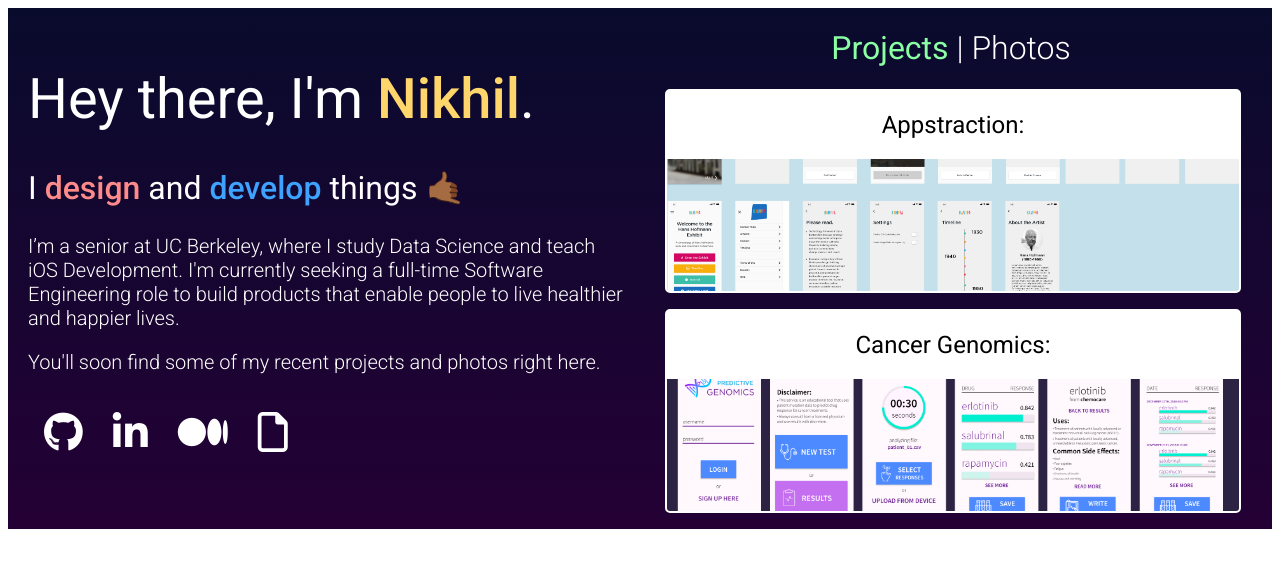
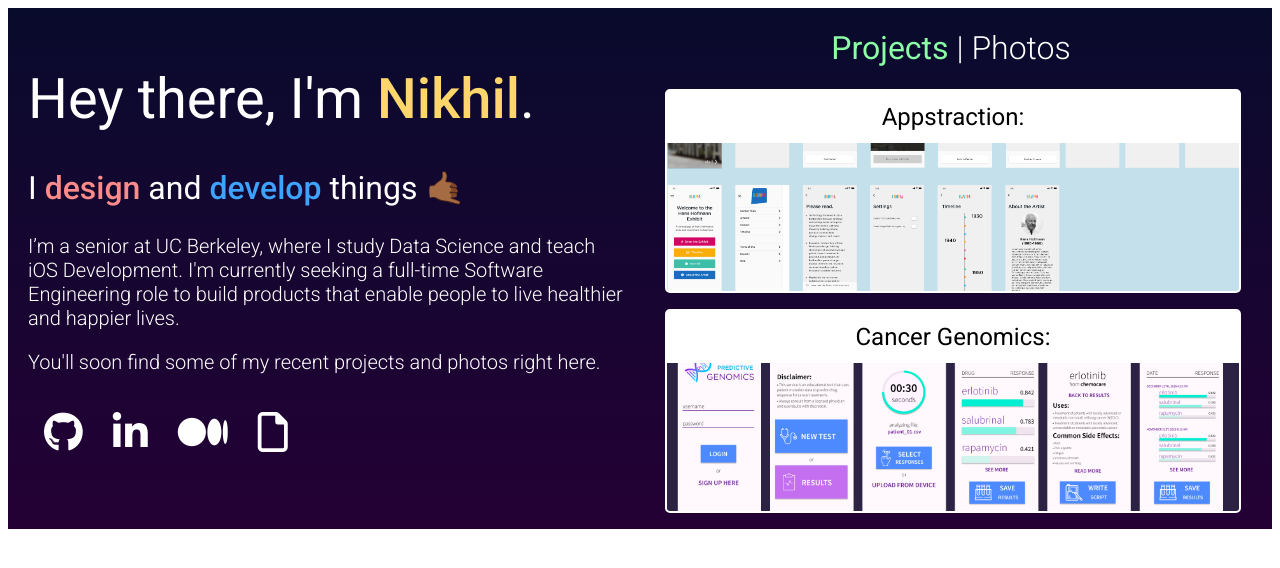
Before and after one commit to nyerasi/nyerasi.github.io, a React (Create React App) app: page / in a window 1280 px wide. Shown: the top 568 px of the page. Built offline with nearby package versions, Linux system fonts and the light colour scheme.

Commit message:
fixed card text margins to fit social icons

```diff
--- a/src/components/ProjectCard.js
+++ b/src/components/ProjectCard.js
@@ -74,13 +74,15 @@ const CardTitle = styled.h2`
   font-family: 'Roboto', sans-serif;
   font-weight: 400;
   font-size: 1.5em;
+  margin-top: 0.5em;
+  margin-bottom: 0.5em;
 `
 
 const CardHeader = styled.h3`
   text-align: center;
   font-family: 'Roboto', sans-serif;
   font-weight: 400;
-  font-size: 1.25em;
+  font-size: 1em;
 `
 
 const CardSubtitle = styled.h4`
@@ -101,8 +103,8 @@ const SocialIcons = styled.div`
   display: flex;
   justify-content: right;
   width: 100%;
-  text-align: center;
-  padding: 1em;
+  padding-left: 1em;
+  padding-bottom: 1em;
 `
 
 const Icon = styled.a`
--- a/src/components/SplashPage.js
+++ b/src/components/SplashPage.js
@@ -32,7 +32,7 @@ const Background = styled.div`
   width: 100%;
   background-image: linear-gradient(#090B2D, #240035);
 
-  @media ${device.laptop} {
+  @media ${device.tablet} {
   display: flex;
   }
 `;
```
